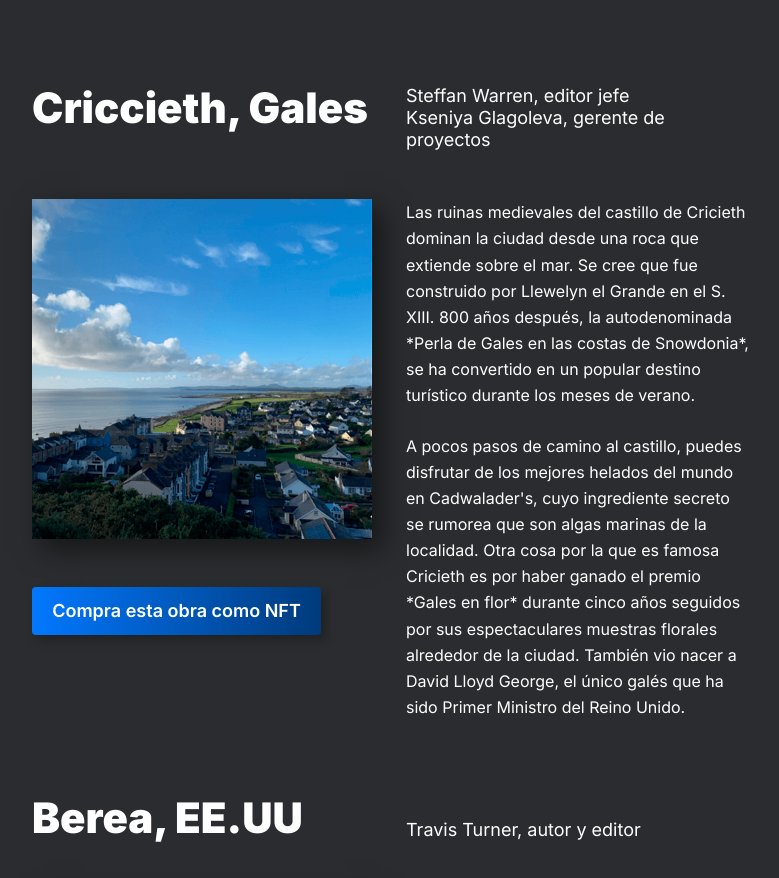
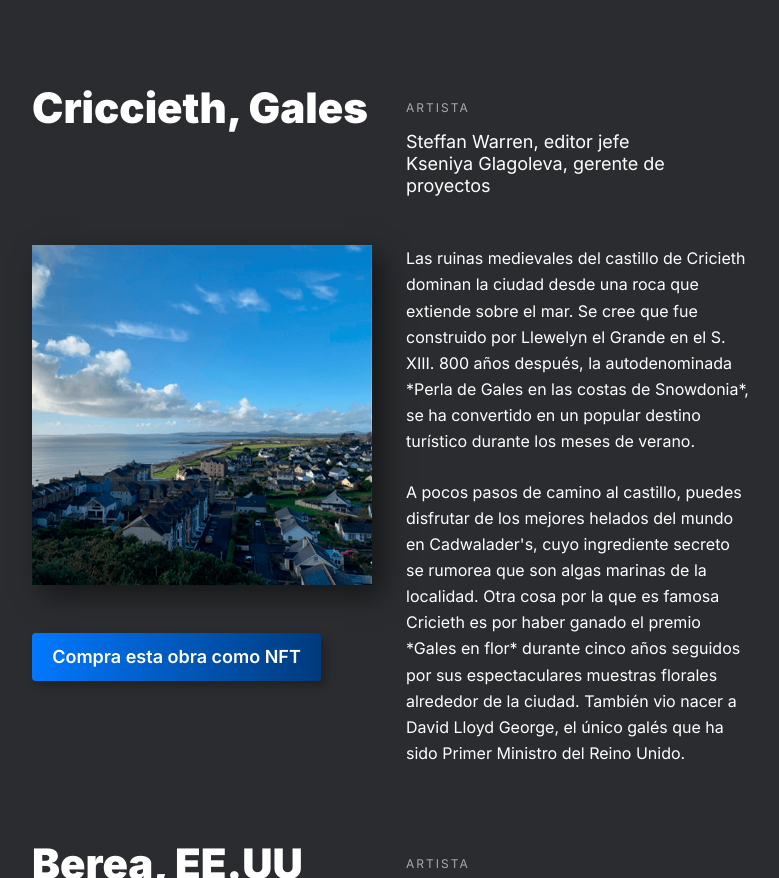
Before and after one commit to luuzuriaga/web_project_homeland, a plain HTML site: page index.html in a window 1280 px wide. Shown: the part 3248-4126 px from the top of the page, without its empty margins (248-1027 px from the left). Drawn offline with Linux system fonts and the light colour scheme.

Commit message:
cambios css

```diff
--- a/blocks/places.css
+++ b/blocks/places.css
@@ -63,6 +63,14 @@
 
 .places-card__text {
   margin: 0;
+}
+
+.places-card__author {
+  font-weight: 100;
+  text-transform: uppercase;
+  font-size: 12px;
+  letter-spacing: 2px;
+  color: #aaaaaa;
 }
 
 .places-card__description {
--- a/index.html
+++ b/index.html
@@ -84,6 +84,7 @@
         <div class="places-card">
           <h2 class="places-card__title">Criccieth, Gales</h2>
           <div class="places-card__teammate">
+            <p class="places-card__author">Artista</p>
             <p class="places-card__text">Steffan Warren, editor jefe</p>
             <p class="places-card__text">
               Kseniya Glagoleva, gerente de proyectos
@@ -126,6 +127,7 @@
         <div class="places-card">
           <h2 class="places-card__title">Berea, EE.UU</h2>
           <div class="places-card__teammate">
+            <p class="places-card__author">Artista</p>
             <p class="places-card__text">Travis Turner, autor y editor</p>
           </div>
           <div class="places-card__column">
@@ -164,6 +166,7 @@
         <div class="places-card">
           <h2 class="places-card__title">Muramvya, Burundi</h2>
           <div class="places-card__teammate">
+            <p class="places-card__author">Artista</p>
             <p class="places-card__text">Grevisse Kenguruka, editor técnico</p>
           </div>
           <div class="places-card__column">
@@ -209,6 +212,7 @@
         <div class="places-card">
           <h2 class="places-card__title">Lima, Peru</h2>
           <div class="places-card__teammate">
+            <p class="places-card__author">Artista</p>
             <p class="places-card__text">Lucero Uzuriaga, graphic design</p>
           </div>
           <div class="places-card__column">
```
